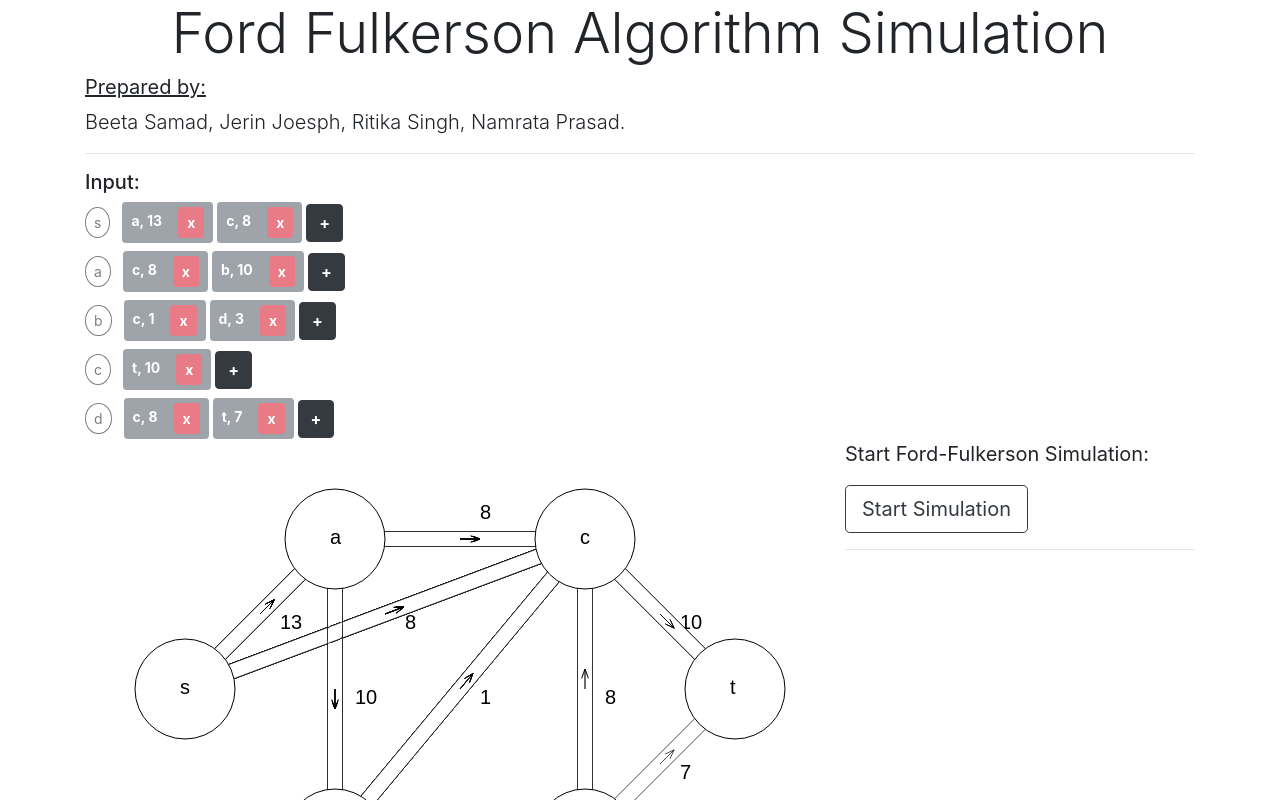
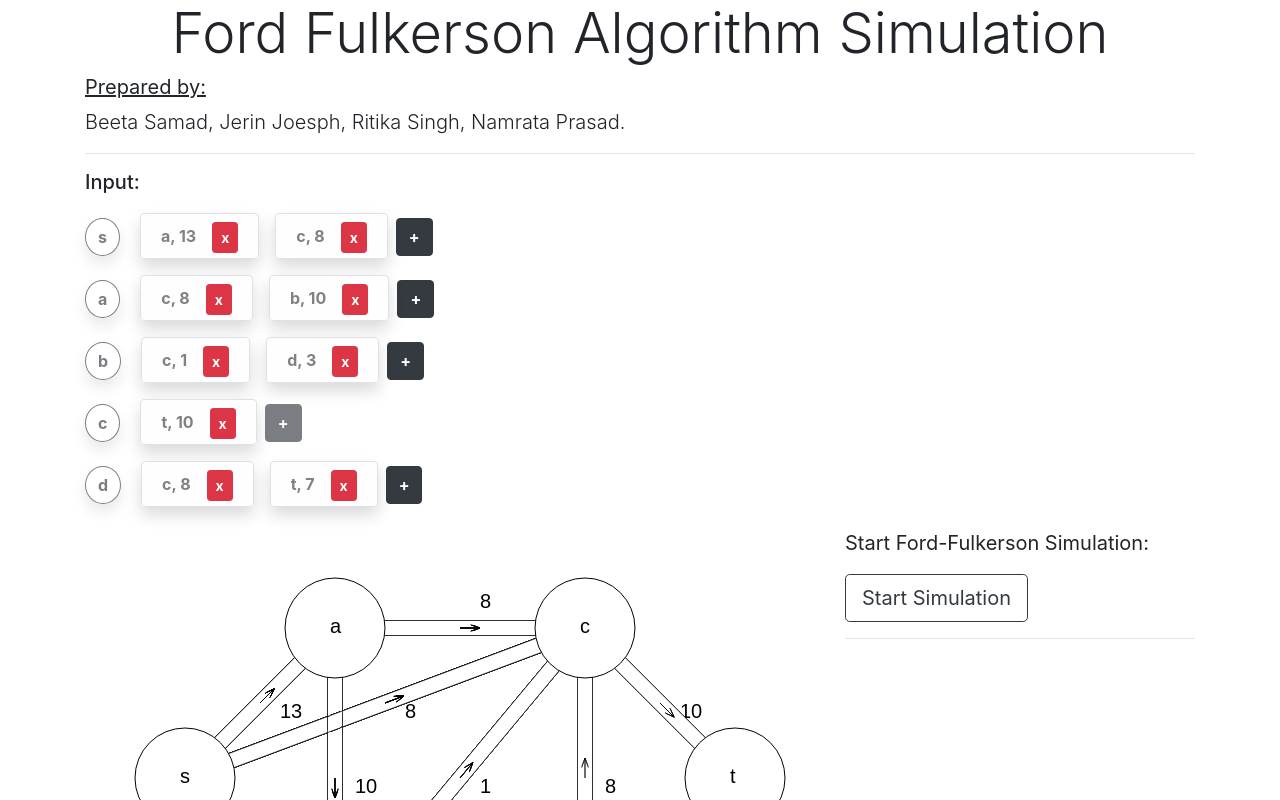
Before and after one commit to Ritikace01/Ford-Fulkerson-Simulation-ReactJS, a React (Create React App) app: page / in a window 1280 px wide. Shown: the top 800 px of the page. Built offline with nearby package versions, Linux system fonts and the light colour scheme.

Commit message:
made a few visual changes in the ui

```diff
--- a/src/components/configs.jsx
+++ b/src/components/configs.jsx
@@ -52,7 +52,7 @@ function Configs(props) {
           <p className="lead">
             <strong>This is the max flow path.</strong>
           </p>
-          <p className="lead d-inline">
+          <p className="lead d-inline text-success">
             <strong>
               The max flow is:{" "}
               {bottlenecks.reduce((total, current) => total + current, 0)}
--- a/src/components/inputAdjacency.jsx
+++ b/src/components/inputAdjacency.jsx
@@ -83,6 +83,26 @@ const InputAdjacency = (props) => {
     forceUpdate();
   };
 
+  const disabledCondition = (index) => {
+    console.log("adjacency lsit: ", adjacencyList);
+    const filteredList = adjacencyList.filter((node, i) => {
+      const another = adjacencyList[index].connections.find((n, i) => {
+        //
+        if (n.nodeId === node.nodeId) return n;
+        else return null;
+      });
+      const reverse = adjacencyList[node.nodeId].connections.find(
+        (node) => node.nodeId === index
+      );
+
+      if (another || reverse || node.nodeId === 0 || index === node.nodeId)
+        return null;
+      else return node;
+    });
+    console.log("filteredList = ", filteredList);
+    return filteredList.length === 0;
+  };
+
   const handleDelete = (nodeIndex, connectionIndex) => {
     const adjList = adjacencyList;
     const connections = adjList[nodeIndex].connections;
@@ -101,27 +121,24 @@ const InputAdjacency = (props) => {
         .filter((m, index) => index < 5)
         .map((node, index) => {
           return (
-            <div className="mt-2" key={index}>
+            <div className="mt-4 mb-4" key={index}>
               <button
                 type="button"
                 disabled={true}
-                className="btn-sm btn btn-outline-dark rounded-circle mr-1"
+                className=" btn btn-outline-dark rounded-circle mr-1 shadow"
               >
-                {node.node}
+                <strong>{node.node}</strong>
               </button>
               <img src={arrowImage} className=" d-inline mr-2" />
               {
                 /* write code for mapping all connected nodes*/
                 adjacencyList[index].connections.map((n, i) => {
                   return (
-                    <button
-                      key={i}
-                      type="button"
-                      disabled={true}
-                      className="btn-sm btn btn-secondary mr-1"
+                    <div
+                      class="alert alert-light border shadow d-inline m-2"
+                      role="alert"
                     >
                       <strong>{n.node + ", " + n.capacity}</strong>
-
                       <a
                         type="button"
                         onClick={() => handleDelete(index, i)}
@@ -129,7 +146,23 @@ const InputAdjacency = (props) => {
                       >
                         <strong>x</strong>
                       </a>
-                    </button>
+                    </div>
+                    // <button
+                    //   key={i}
+                    //   type="button"
+                    //   disabled={true}
+                    //   className="btn-sm btn btn-secondary mr-1"
+                    // >
+                    //   <strong>{n.node + ", " + n.capacity}</strong>
+
+                    //   <a
+                    //     type="button"
+                    //     onClick={() => handleDelete(index, i)}
+                    //     className="btn btn-danger btn-sm ml-3"
+                    //   >
+                    //     <strong>x</strong>
+                    //   </a>
+                    // </button>
                   );
                 })
               }
@@ -137,6 +170,7 @@ const InputAdjacency = (props) => {
                 <button
                   onClick={() => handleAdd(index)}
                   type="button"
+                  disabled={disabledCondition(index)}
                   className="btn btn-dark btn"
                 >
                   <strong>+</strong>
@@ -156,10 +190,6 @@ const InputAdjacency = (props) => {
         });
   };
 
-  const displayButtons = () => {
-    return <React.Fragment>{}</React.Fragment>;
-  };
-
   return (
     <div>
       <div>
```
